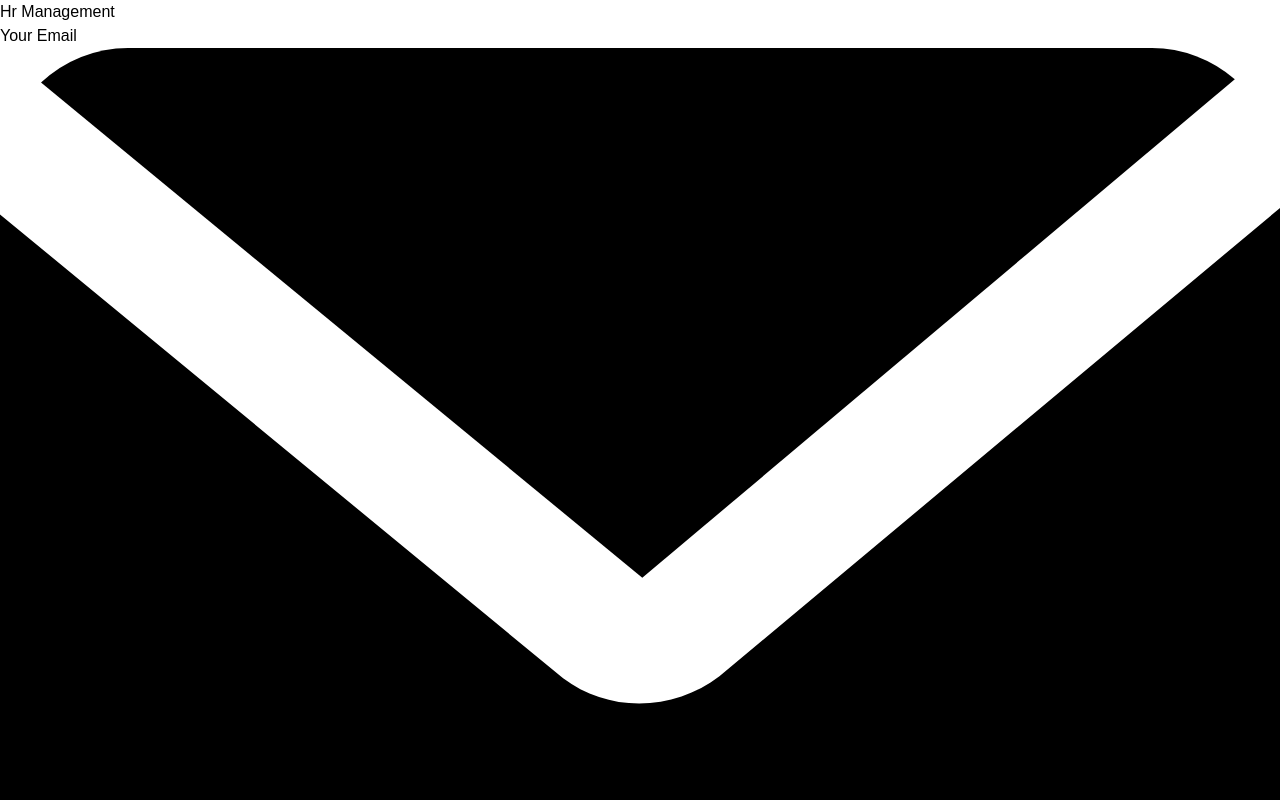
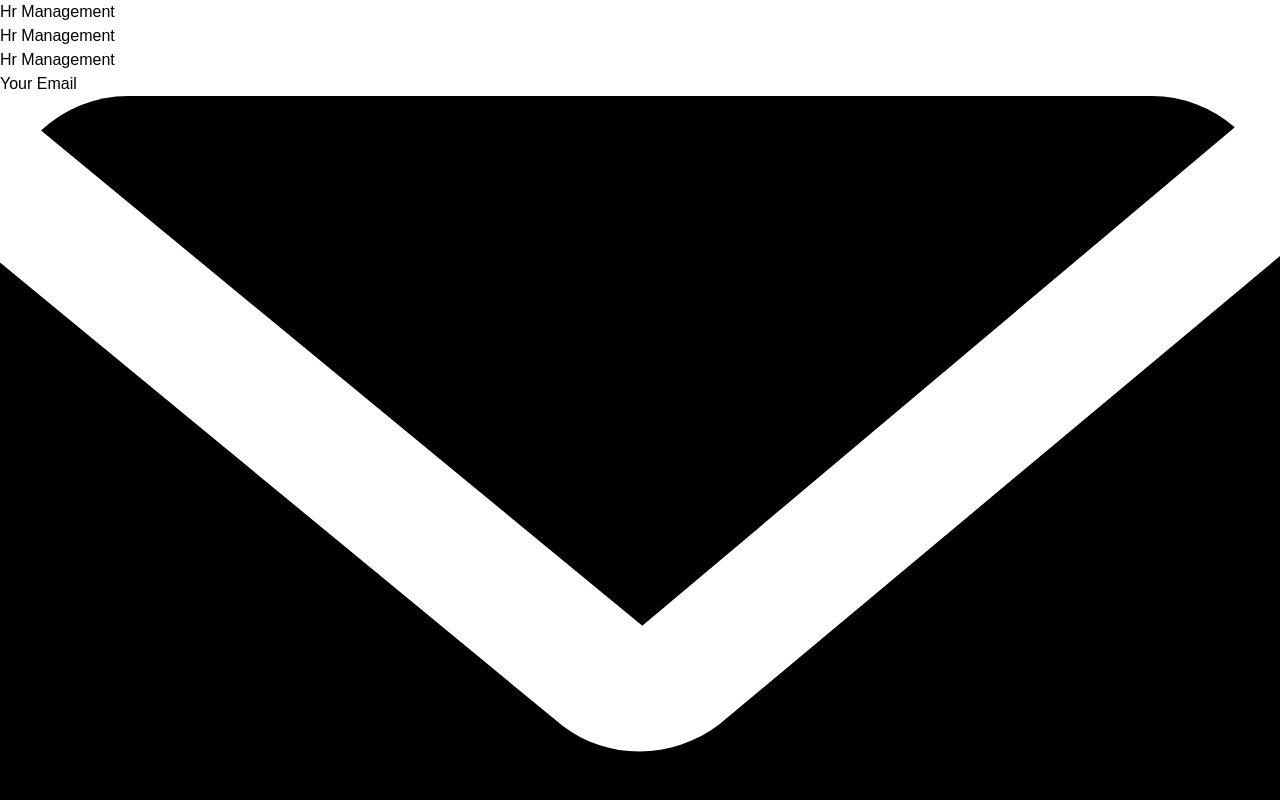
Before and after one commit to HaileInnoTech/Gr2_Hr_Management, a Vue app: page / in a window 1280 px wide. Shown: the top 800 px of the page. Built offline with nearby package versions, Linux system fonts and the light colour scheme; what vue-awesome-paginate, vue-sweetalert2 would draw is missing.

Commit message:
Update Login.vue

```diff
--- a/src/components/Pages/Login.vue
+++ b/src/components/Pages/Login.vue
@@ -1,5 +1,7 @@
 <template>
   <div class="grid h-screen place-items-center bg-black">
+    <h1 class="text-white text-5xl">Hr Management</h1>
+    <h1 class="text-white text-5xl">Hr Management</h1>
     <h1 class="text-white text-5xl">Hr Management</h1>
 
     <div
```
